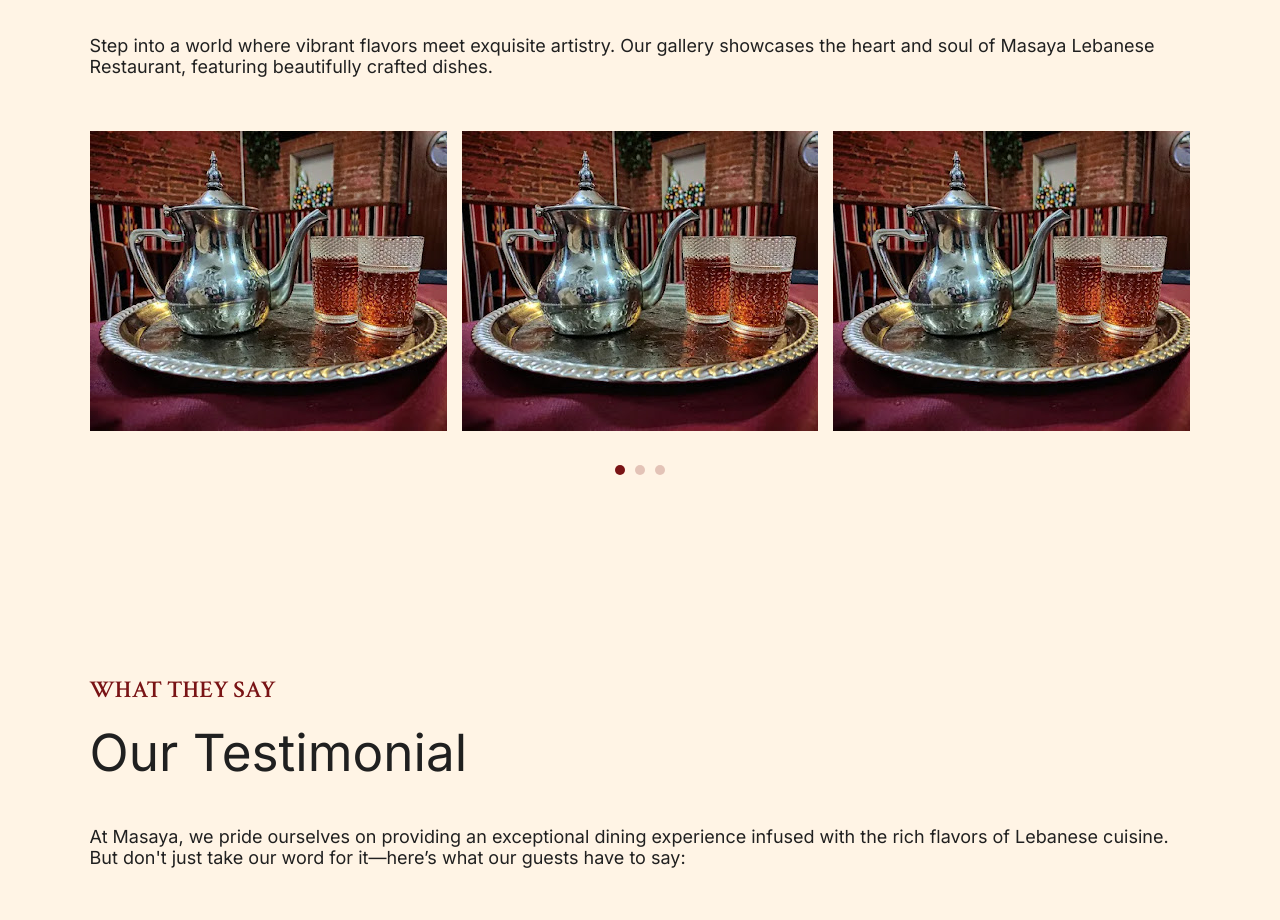
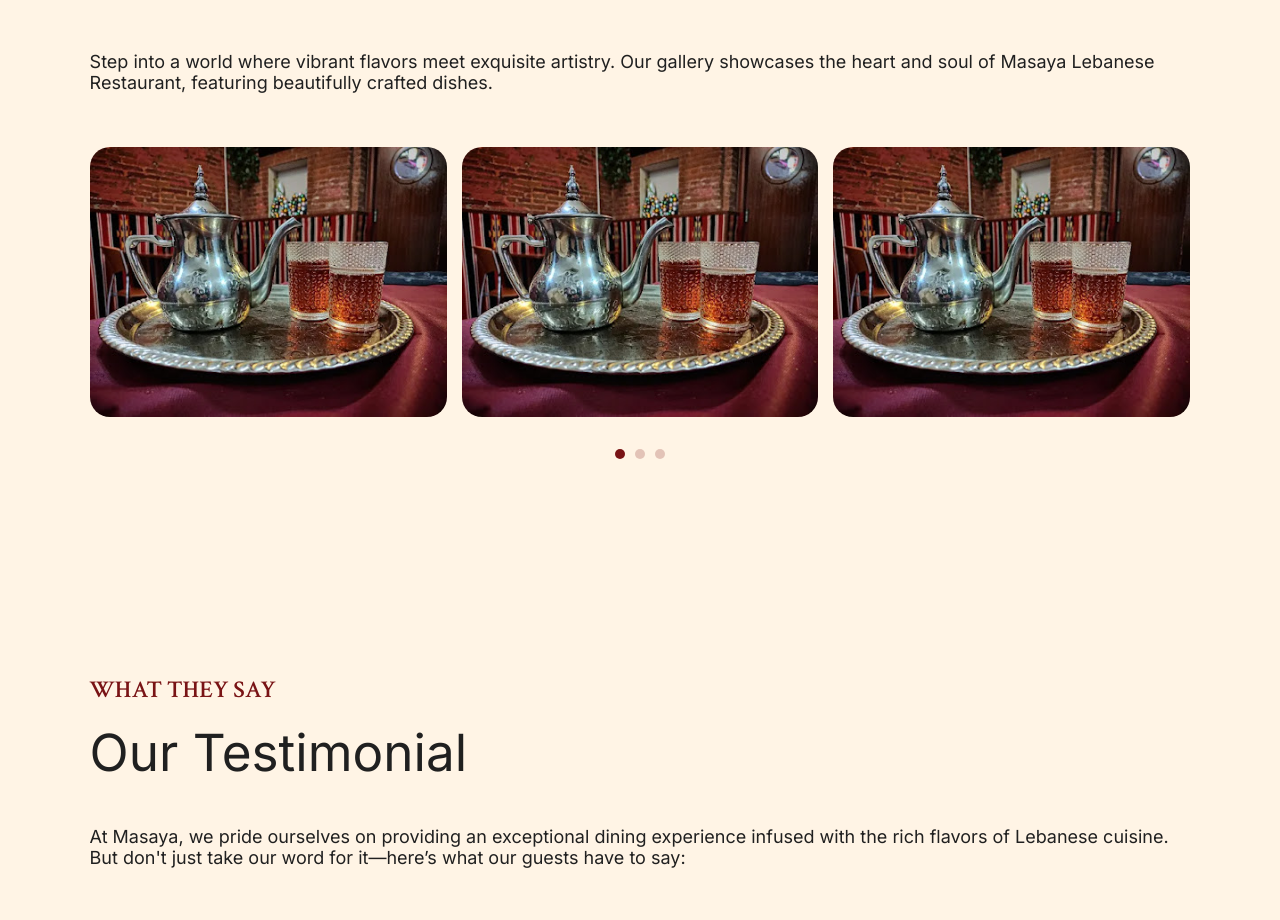
Before and after one commit to Moustafa-97/MASAYA, a React (Vite) app: page /about_us in a window 1280 px wide. Shown: the part 2706-3626 px from the top of the page. Built offline with nearby package versions, Linux system fonts and the light colour scheme.

Commit message:
inhancement

```diff
--- a/src/components/Slider/galarySlider/gallerySlider.module.css
+++ b/src/components/Slider/galarySlider/gallerySlider.module.css
@@ -10,35 +10,22 @@
   height: 100%;
   margin: auto;
 }
-.headerSliderCard {
+.gallerySliderCard {
   height: 100%;
+  border-radius: 2rem;
+  -webkit-border-radius: 2rem;
+  -moz-border-radius: 2rem;
+  -ms-border-radius: 2rem;
+  -o-border-radius: 2rem;
 }
-.headerSliderCard .image {
-  height: 80%;
+.gallerySliderCard img {
+  height: 100%;
   width: 100%;
-}
-.headerSliderCard .image img {
-  width: 100%;
-  height: 100%;
-  margin: auto;
-}
-.headerSliderCard .desc p {
-  font-family: "Crimson Text" serif;
-  font-size: clamp(1.2rem, 4vw, 2.4rem);
-  font-style: italic;
-  font-weight: 600;
-  line-height: 31.2px;
-  letter-spacing: 0.05em;
-  text-align: center;
-}
-.headerSliderCard .name p {
-  font-family: "Crimson Text" serif;
-  font-size: clamp(2.4rem, 4vw, 4.8rem);
-  font-style: italic;
-  font-weight: 700;
-  line-height: 62.39px;
-  text-align: center;
-  color: var(--beij);
+  border-radius: 2rem;
+  -webkit-border-radius: 2rem;
+  -moz-border-radius: 2rem;
+  -ms-border-radius: 2rem;
+  -o-border-radius: 2rem;
 }
 
 /* dooooots */
--- a/src/components/menuGrid/MenuGrid.tsx
+++ b/src/components/menuGrid/MenuGrid.tsx
@@ -2,7 +2,7 @@ import React, { useState, useMemo, Suspense, lazy, useEffect } from "react";
 import Pagination from "../pagination/Pagination";
 import styles from "./menuGrid.module.css";
 
-const MenuCard = lazy(() => import("../cards/menuCard/MenuCard")); // Lazy load Card component
+const MenuCard = lazy(() => import("../cards/menuCard/MenuCard"));
 
 type MenuGridProps = {
   cards: {
--- a/src/pages/Menu/menuPage.module.css
+++ b/src/pages/Menu/menuPage.module.css
@@ -28,7 +28,8 @@
 .menuSection {
   width: 86%;
   height: fit-content;
-    margin: 5vh auto;
+  margin: auto;
+  padding: 5vh 0;
 }
 
 @media (min-width: 220px) and (max-width: 768px) {
```
Lines whose indentation alone changed are shown as unchanged.
